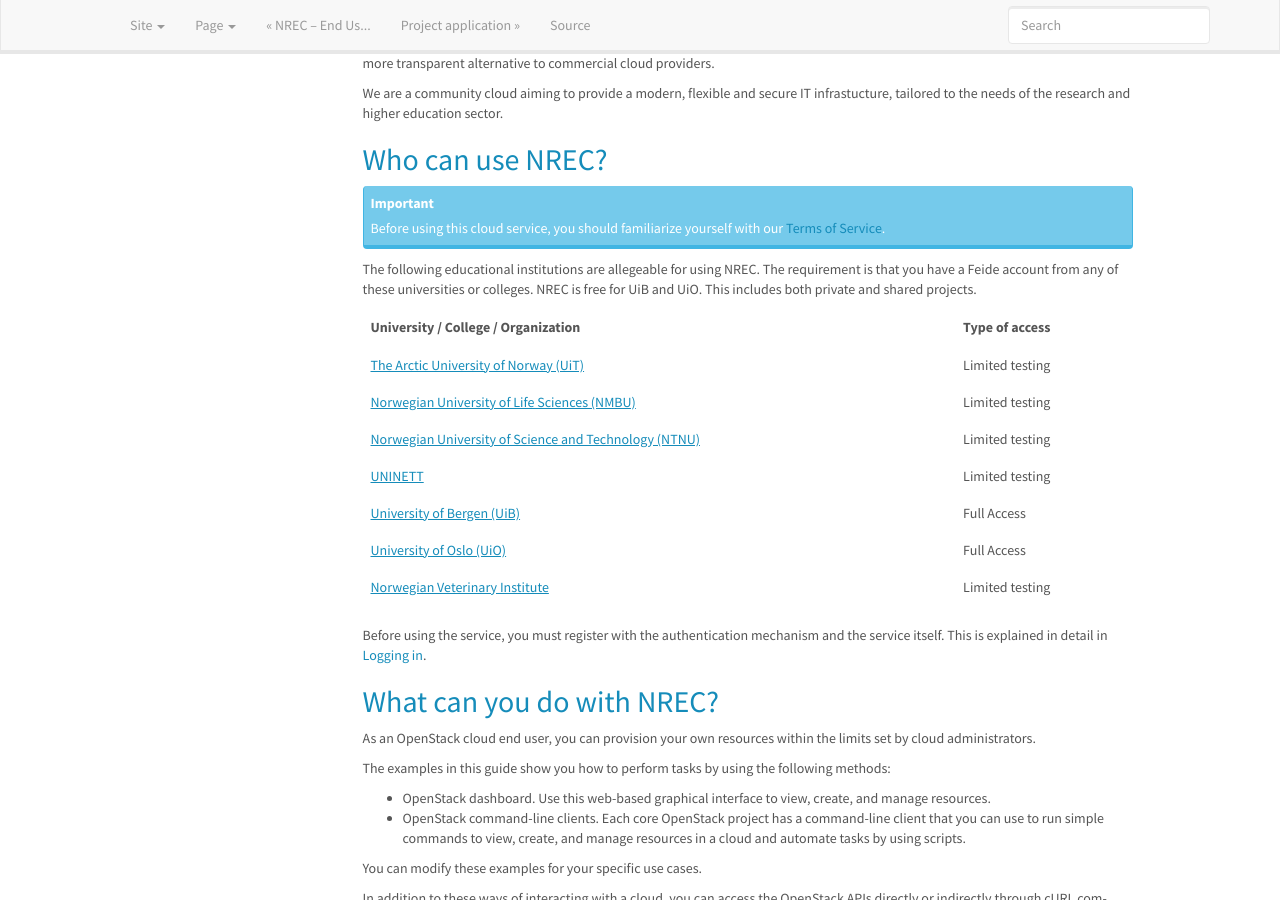
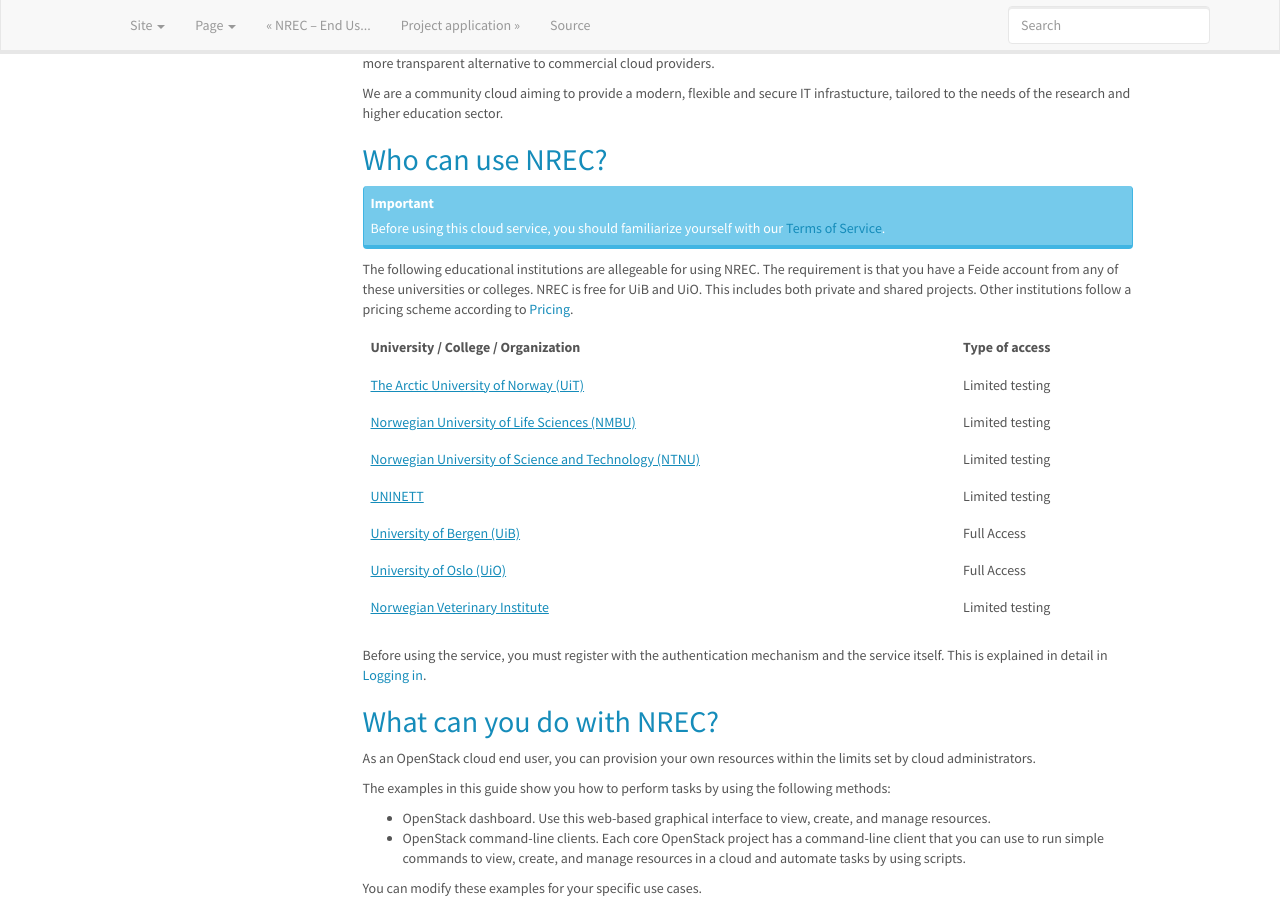
Before and after one commit to norcams/docs-enduser, a Sphinx documentation site: the page built from docs/intro.rst, in a window 1280 px wide and 900 px high, scrolled down 628 px. Built offline with Sphinx 7.4.7, drawn with Linux system fonts in a browser that asks for light colours.

Commit message:
pricing institutions

```diff
--- a/docs/intro.rst
+++ b/docs/intro.rst
@@ -48,6 +48,7 @@ Who can use NREC?
 
 .. _Terms of Service: terms-of-service.html
 .. _Logging in: login.html
+.. _Pricing: pricing.rst
 
 .. _The Arctic University of Norway (UiT): https://www.uit.no/
 .. _Norwegian University of Life Sciences (NMBU): https://www.nmbu.no/
@@ -67,6 +68,7 @@ Who can use NREC?
 The following educational institutions are allegeable for using NREC.
 The requirement is that you have a Feide account from any of these universities or colleges.
 NREC is free for UiB and UiO. This includes both private and shared projects.
+Other institutions follow a pricing scheme according to `Pricing`_.
 
 +----------------------------------------------------------+---------------------------------+
 | University / College / Organization                      | Type of access                  |
```
